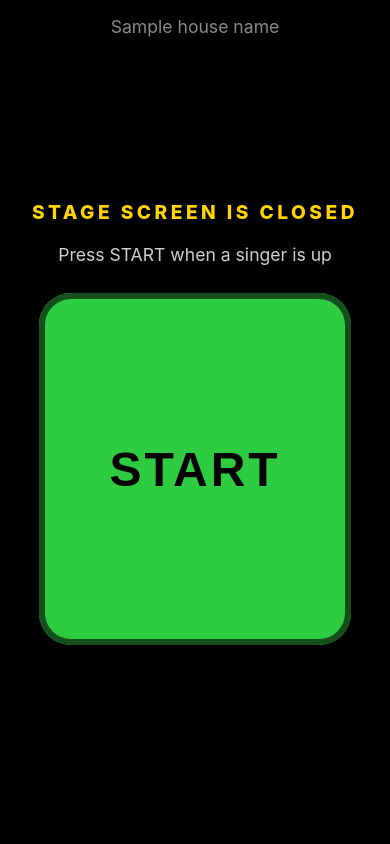
After one commit to practicinglife/Karaoke, a Flask app: template web/templates/mic.html in a window 390 px wide. The commit adds this page. Run offline with Flask 3, Linux system fonts and the light colour scheme; the template is opened without the code that fills it: most values are stand-ins (such as "Sample title", 1, 10 or a date in 2020); some libraries are stand-ins or nearby versions.

Commit message:
Admin PLAY uses the stage like START MY SONG; add mic-stand iPad page
- PLAY on the admin page always plays on the stage screen (opening it if
  needed) for every song the stage can play, the same path the singer's
  START MY SONG uses. The Settings checkbox is gone.
- New /mic page for an iPad or iPhone at the mic stand: shows who is up
  next with the countdown and one big START button that starts their
  song (or whoever is singing). Uses the long-lived button key so a
  home-screen bookmark works every night; keeps the screen awake.
  QR code on the admin page and SHOW MIC STAND QR in the desktop app.
- A button press while the stage is closed opens it and starts the next
  singer.
- Stage status includes the current singer.
- Tests use a stand-in stage driver so they never open a real window.

Co-Authored-By: Claude Opus 5.5 <noreply@anthropic.com>

```diff
--- a/web/routes.py
+++ b/web/routes.py
@@ -1143,8 +1143,10 @@ def register_routes(app, runtime_state, socketio: SocketIO) -> None:
             waiting = qm.ordered_up_next(record.id, settings["rotation"])
             users = list_users(db)
             stage_monitor = get_setting(db, "stage_monitor")
+            mic_url = _mic_url(get_setting(db, "stage_button_secret"))
             return render_template(
                 "admin.html",
+                mic_url=mic_url,
                 monitors=describe_monitors(),
                 stage_monitor=stage_monitor,
                 now_playing=now_playing,
@@ -1372,10 +1374,8 @@ def register_routes(app, runtime_state, socketio: SocketIO) -> None:
             rotation = get_setting(db, "singer_rotation_on") == "1"
             playback_mode = get_playback_mode(db)
             external_app_path = get_external_application_path(db)
-            # The stage is used when it's enabled in Settings or its window is open.
-            stage_enabled = get_setting(db, "stage_enabled") == "1" or stage.driver.is_running
             if action == "next":
-                if stage_enabled and stage.state != IDLE:
+                if stage.state != IDLE:
                     stage_next = True
                 else:
                     qm.next_song(record.id, rotation)
@@ -1395,9 +1395,9 @@ def register_routes(app, runtime_state, socketio: SocketIO) -> None:
                     from karaoke.launcher import launch_traditional_song, launch_url
 
                     stage_service = stage_service_for(song.service, song.url)
-                    if stage_enabled and stage_service and (
-                        stage_service != "traditional" or playback_mode == "built_in"
-                    ):
+                    # PLAY works like the singer's START MY SONG: songs the stage can play
+                    # always go to the stage screen (opened if needed).
+                    if stage_service and (stage_service != "traditional" or playback_mode == "built_in"):
                         stage_item_id = item_id
                     try:
                         if stage_item_id is not None:
@@ -1561,15 +1561,50 @@ def register_routes(app, runtime_state, socketio: SocketIO) -> None:
         ok, message = runtime_state.stage.singer_ready("phone", user_id=user_id)
         return jsonify({"ok": ok, "message": message}), (200 if ok else 409)
 
-    @bp.route("/api/stage/ready", methods=["GET", "POST"])
-    def stage_ready_button() -> Response:
-        """Network ready button (Flic, ESP32, smart button): ?key=<stage_button_secret>."""
+    def _require_button_key() -> str:
         key = request.args.get("key") or request.form.get("key") or ""
         with runtime_state.db.session_scope() as db:
             secret = get_setting(db, "stage_button_secret")
         if not secret or not secrets.compare_digest(key, secret):
             abort(403, "Invalid button key.")
-        ok, message = runtime_state.stage.singer_ready("network")
+        return key
+
+    def _mic_url(key: str) -> str:
+        return f"{request.host_url.rstrip('/')}{url_for('web.mic_page', key=key)}"
+
+    @bp.get("/mic")
+    def mic_page() -> str:
+        """Mic-stand page for an iPad/iPhone: one big START button for whoever is up."""
+        key = _require_button_key()
+        with runtime_state.db.session_scope() as db:
+            house_name = get_setting(db, "house_name") or "Karaoke Ticker"
+        return render_template(
+            "mic.html", key=key, house_name=house_name, stage_state=runtime_state.stage.snapshot()
+        )
+
+    @bp.get("/admin/mic-qr.png")
+    def mic_qr() -> Response:
+        _ = require_admin()
+        import io
+
+        import qrcode
+
+        with runtime_state.db.session_scope() as db:
+            key = get_setting(db, "stage_button_secret")
+        buffer = io.BytesIO()
+        qrcode.make(_mic_url(key)).save(buffer, format="PNG")
+        return Response(buffer.getvalue(), mimetype="image/png")
+
+    @bp.route("/api/stage/ready", methods=["GET", "POST"])
+    def stage_ready_button() -> Response:
+        """Network ready button (Flic, ESP32, smart button, mic-stand page): ?key=<stage_button_secret>."""
+        _require_button_key()
+        stage = runtime_state.stage
+        if stage.state == IDLE:
+            # Stage window not open yet: open it, then start whoever is up.
+            stage.set_base_url(request.host_url)
+            stage.open()
+        ok, message = stage.singer_ready("network")
         return jsonify({"ok": ok, "message": message}), (200 if ok else 409)
 
     @bp.get("/settings")
@@ -1586,7 +1621,6 @@ def register_routes(app, runtime_state, socketio: SocketIO) -> None:
                     "ticker_upcoming_count",
                     "singer_rotation_on",
                     "house_name",
-                    "stage_enabled",
                     "stage_monitor",
                     "stage_fullscreen",
                     "intermission_folder",
@@ -1643,7 +1677,6 @@ def register_routes(app, runtime_state, socketio: SocketIO) -> None:
                 flash("Countdown must be 5-600 seconds", "error")
                 return redirect(url_for("web.settings_get", token=record.admin_token))
             expiry = request.form.get("countdown_expiry_action", "wait")
-            set_setting(db, "stage_enabled", "1" if request.form.get("stage_enabled") == "on" else "0")
             set_setting(db, "stage_monitor", stage_monitor)
             set_setting(db, "stage_fullscreen", "1" if request.form.get("stage_fullscreen") == "on" else "0")
             set_setting(db, "intermission_folder", request.form.get("intermission_folder", "").strip())
--- /dev/null
+++ b/web/static/css/mic.css
@@ -0,0 +1,99 @@
+* {
+  box-sizing: border-box;
+}
+
+html,
+body {
+  height: 100%;
+}
+
+body {
+  margin: 0;
+  font-family: -apple-system, BlinkMacSystemFont, "Segoe UI", Arial, sans-serif;
+  background: #000;
+  color: #fff;
+  display: flex;
+  flex-direction: column;
+  -webkit-user-select: none;
+  user-select: none;
+  -webkit-tap-highlight-color: transparent;
+  padding: env(safe-area-inset-top) env(safe-area-inset-right) env(safe-area-inset-bottom) env(safe-area-inset-left);
+}
+
+.mic-header {
+  padding: 1rem 1.2rem 0;
+  font-size: 1.1rem;
+  color: #8a8a8a;
+  text-align: center;
+}
+
+.mic-main {
+  flex: 1;
+  display: flex;
+  flex-direction: column;
+  align-items: center;
+  justify-content: center;
+  gap: 0.6rem;
+  padding: 1rem;
+  text-align: center;
+}
+
+.mic-label {
+  font-size: clamp(1.2rem, 4vw, 2rem);
+  font-weight: 800;
+  letter-spacing: 0.18em;
+  color: #ffd400;
+}
+
+.mic-label.singing {
+  color: #ff3b30;
+}
+
+.mic-singer {
+  font-size: clamp(2.6rem, 10vw, 6rem);
+  font-weight: 800;
+  line-height: 1.05;
+}
+
+.mic-song {
+  font-size: clamp(1.1rem, 3.6vw, 2rem);
+  color: #cfcfcf;
+}
+
+.mic-countdown {
+  font-size: clamp(2rem, 7vw, 4rem);
+  font-weight: 800;
+  font-variant-numeric: tabular-nums;
+}
+
+.mic-start {
+  margin-top: 1.2rem;
+  width: min(80vw, 34rem);
+  height: min(42vh, 22rem);
+  border: none;
+  border-radius: 2rem;
+  background: #2ecc40;
+  color: #000;
+  font-size: clamp(3rem, 12vw, 7rem);
+  font-weight: 900;
+  letter-spacing: 0.06em;
+  box-shadow: 0 0 0 6px #154f1b inset;
+  touch-action: manipulation;
+}
+
+.mic-start:active:not(:disabled) {
+  transform: scale(0.97);
+  background: #27b337;
+}
+
+.mic-start:disabled {
+  background: #2a2a2a;
+  color: #6b6b6b;
+  box-shadow: none;
+}
+
+.mic-message {
+  min-height: 1.6rem;
+  font-size: 1.2rem;
+  color: #7ec8ff;
+}
--- /dev/null
+++ b/web/static/js/mic.js
@@ -0,0 +1,99 @@
+// Mic-stand page: START plays whoever is up next on the stage screen.
+const micKey = window.KT_MIC?.key || "";
+const labelEl = document.getElementById("mic-label");
+const singerEl = document.getElementById("mic-singer");
+const songEl = document.getElementById("mic-song");
+const countdownEl = document.getElementById("mic-countdown");
+const startBtn = document.getElementById("mic-start");
+const messageEl = document.getElementById("mic-message");
+
+let micState = window.KT_MIC?.state || null;
+let busy = false;
+
+function songLine(item) {
+  return [item?.song, item?.artist].filter(Boolean).join(" — ");
+}
+
+function render(state) {
+  micState = state;
+  const phase = state?.state || "IDLE";
+  const next = state?.next || null;
+  const now = state?.now || null;
+  labelEl.classList.toggle("singing", phase === "PLAYING");
+
+  if (phase === "PLAYING" || phase === "STARTING") {
+    labelEl.textContent = phase === "PLAYING" ? "NOW SINGING" : "STARTING…";
+    singerEl.textContent = now?.user || "";
+    songEl.textContent = songLine(now);
+    startBtn.disabled = true;
+  } else if (phase === "TEACHING") {
+    labelEl.textContent = "HOST IS SETTING UP";
+    singerEl.textContent = "";
+    songEl.textContent = "";
+    startBtn.disabled = true;
+  } else if (next) {
+    labelEl.textContent = "UP NEXT";
+    singerEl.textContent = next.user || "";
+    songEl.textContent = songLine(next);
+    startBtn.disabled = busy;
+  } else {
+    labelEl.textContent = phase === "IDLE" ? "STAGE SCREEN IS CLOSED" : "QUEUE IS EMPTY";
+    singerEl.textContent = "";
+    songEl.textContent = phase === "IDLE" ? "Press START when a singer is up" : "Add songs from your phone";
+    // When the stage is closed, START opens it and plays whoever is first in the queue.
+    startBtn.disabled = busy || phase !== "IDLE";
+  }
+  renderCountdown();
+}
+
+function renderCountdown() {
+  const endsAt = micState?.countdown_ends_at;
+  if (!endsAt || micState?.state !== "INTERMISSION" || !micState?.next) {
+    countdownEl.hidden = true;
+    return;
+  }
+  const remaining = Math.max(0, Math.ceil((endsAt - Date.now()) / 1000));
+  countdownEl.hidden = false;
+  countdownEl.textContent = remaining > 0 ? String(remaining) : "Your turn!";
+}
+
+startBtn.addEventListener("click", async () => {
+  if (busy) return;
+  busy = true;
+  startBtn.disabled = true;
+  messageEl.textContent = "Starting…";
+  try {
+    const res = await fetch(`/api/stage/ready?key=${encodeURIComponent(micKey)}`, { method: "POST" });
+    const data = await res.json().catch(() => ({}));
+    messageEl.textContent = res.ok && data.ok ? "" : data.message || "Couldn't start. Ask the host.";
+  } catch (_error) {
+    messageEl.textContent = "Can't reach the karaoke computer. Check Wi-Fi.";
+  } finally {
+    busy = false;
+    render(micState);
+  }
+});
+
+// Keep the iPad/iPhone screen awake while this page is open.
+async function keepAwake() {
+  try {
+    if ("wakeLock" in navigator && document.visibilityState === "visible") {
+      await navigator.wakeLock.request("screen");
+    }
+  } catch (_error) {
+  }
+}
+document.addEventListener("visibilitychange", keepAwake);
+keepAwake();
+
+const socket = io();
+socket.on("stage_state", render);
+socket.on("connect", () => {
+  messageEl.textContent = "";
+});
+socket.on("disconnect", () => {
+  messageEl.textContent = "Reconnecting…";
+});
+
+window.setInterval(renderCountdown, 250);
+render(micState);
--- a/web/templates/admin.html
+++ b/web/templates/admin.html
@@ -55,6 +55,11 @@
       <button type="button" data-stage-action="close">CLOSE STAGE</button>
       <button type="button" data-stage-action="test_selectors">TEST SELECTORS ON CURRENT SONG PAGE</button>
       <pre id="stage-report" class="stage-report" hidden></pre>
+
+      <h3>Mic stand iPad / iPhone</h3>
+      <p>Scan with the tablet at the mic stand. It shows who is up next and one big START button that plays their song. Add it to the home screen to keep it for every night.</p>
+      <img class="mic-qr" src="{{ url_for('web.mic_qr', token=token) }}" alt="QR code for the mic stand page" width="220" height="220">
+      <p><a href="{{ mic_url }}" target="_blank" rel="noopener">Open the mic stand page</a></p>
 
       <h3>Teach a service</h3>
       <p>Open a song, then do exactly what you would do by hand (play, lyrics, maximize, full screen). The app records your clicks and repeats them for every song from that service.</p>
--- /dev/null
+++ b/web/templates/mic.html
@@ -0,0 +1,29 @@
+<!doctype html>
+<html lang="en">
+<head>
+  <meta charset="utf-8">
+  <meta name="viewport" content="width=device-width, initial-scale=1, viewport-fit=cover, user-scalable=no">
+  <meta name="apple-mobile-web-app-capable" content="yes">
+  <meta name="mobile-web-app-capable" content="yes">
+  <meta name="apple-mobile-web-app-title" content="Mic Stand">
+  <meta name="apple-mobile-web-app-status-bar-style" content="black">
+  <title>Karaoke Ticker - Mic Stand</title>
+  <link rel="stylesheet" href="{{ url_for('static', filename='css/mic.css') }}">
+</head>
+<body>
+  <header class="mic-header">{{ house_name }}</header>
+  <main class="mic-main">
+    <div id="mic-label" class="mic-label"></div>
+    <div id="mic-singer" class="mic-singer"></div>
+    <div id="mic-song" class="mic-song"></div>
+    <div id="mic-countdown" class="mic-countdown" hidden></div>
+    <button id="mic-start" class="mic-start" type="button" disabled>START</button>
+    <div id="mic-message" class="mic-message" role="status" aria-live="polite"></div>
+  </main>
+  <script>
+    window.KT_MIC = { key: {{ key|tojson }}, state: {{ stage_state|tojson }} };
+  </script>
+  <script src="https://cdn.socket.io/4.7.5/socket.io.min.js"></script>
+  <script src="{{ url_for('static', filename='js/mic.js') }}"></script>
+</body>
+</html>
--- a/web/templates/settings.html
+++ b/web/templates/settings.html
@@ -40,7 +40,7 @@
 
       <h2>Stage Screen</h2>
       <p>Plays songs in a dedicated Edge window on the audience screen. Between songs it shows the next singer with a countdown and plays intermission music until they press ready.</p>
-      <label><input type="checkbox" name="stage_enabled" {% if values['stage_enabled'] == '1' %}checked{% endif %}> Use the stage screen for YouTube, YouTube Music, Spotify, Apple Music and built-in traditional karaoke</label>
+      <p>PLAY on the admin page and START MY SONG on a phone both play on the stage screen; it opens automatically if needed.</p>
       <label>Stage screen (where the playback window opens)</label>
       <select name="stage_monitor">
         {% for m in monitors %}
```
Also changed, not shown: gui.py (+16 -0 lines), stage/controller.py (+14 -0 lines), tests/conftest.py (+42 -0 lines), tests/test_stage.py (+35 -0 lines), tests/test_web.py (+7 -3 lines), web/static/css/style.css (+7 -0 lines).
